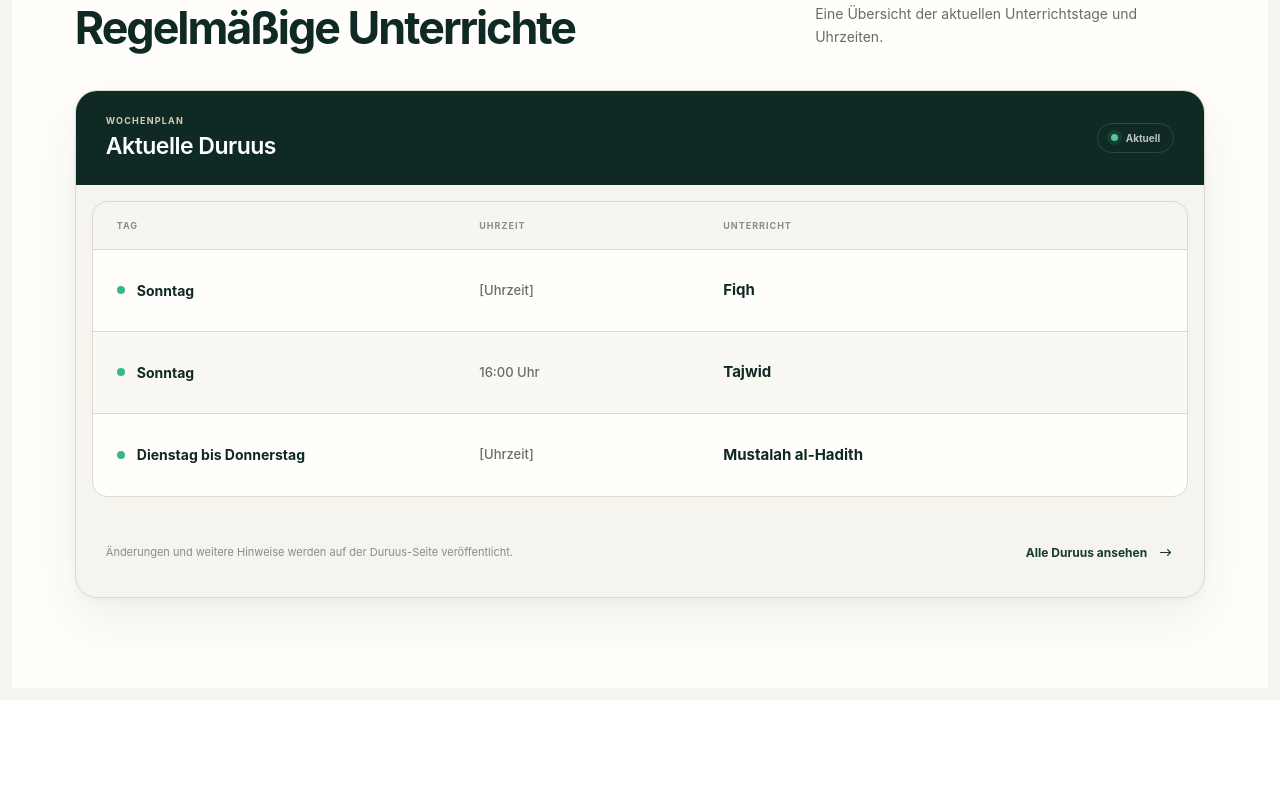
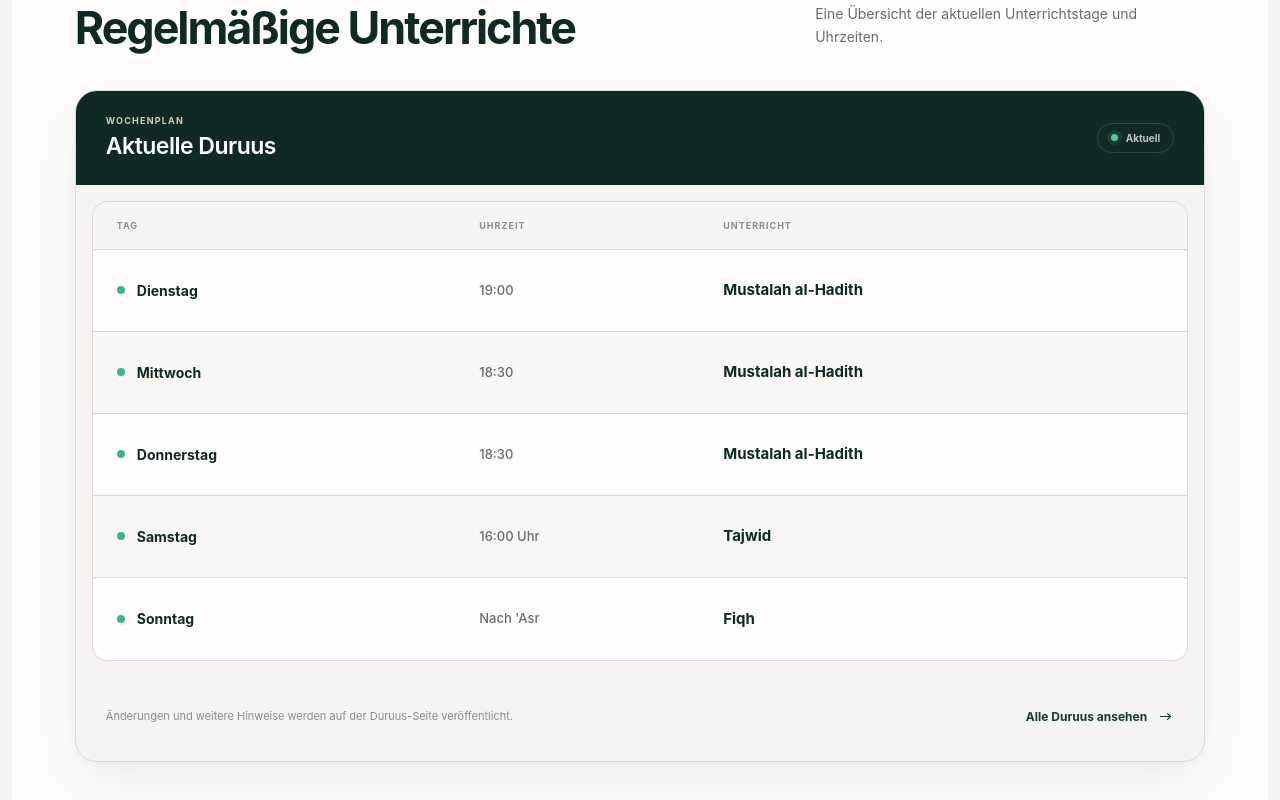
Before and after one commit to SoufianElfouzari/Shaykh-Sayed-Ibn-Basyuni-Website, a React (Vite) app: page / in a window 1280 px wide. Shown: the part 2648-3448 px from the top of the page. Before the commit the page ends 3348 px from the top, so only its background shows below. Built offline with nearby package versions, Linux system fonts and the light colour scheme.

Commit message:
impr: update the times of the durus

```diff
--- a/src/pages/Home/components/LessonSchedule/LessonSchedule.jsx
+++ b/src/pages/Home/components/LessonSchedule/LessonSchedule.jsx
@@ -4,21 +4,33 @@ import "./LessonSchedule.css";
 const weeklyLessons = [
   {
     id: 1,
-    day: "Sonntag",
-    time: "[Uhrzeit]",
-    subject: "Fiqh",
+    day: "Dienstag",
+    time: "19:00",
+    subject: "Mustalah al-Hadith",
+  },
+  {
+    id: 1,
+    day: "Mittwoch",
+    time: "18:30",
+    subject: "Mustalah al-Hadith",
+  },
+  {
+    id: 1,
+    day: "Donnerstag",
+    time: "18:30",
+    subject: "Mustalah al-Hadith",
   },
   {
     id: 2,
-    day: "Sonntag",
+    day: "Samstag",
     time: "16:00 Uhr",
     subject: "Tajwid",
   },
   {
     id: 3,
-    day: "Dienstag bis Donnerstag",
-    time: "[Uhrzeit]",
-    subject: "Mustalah al-Hadith",
+    day: "Sonntag",
+    time: "Nach 'Asr",
+    subject: "Fiqh",
   },
 ];
 
```
